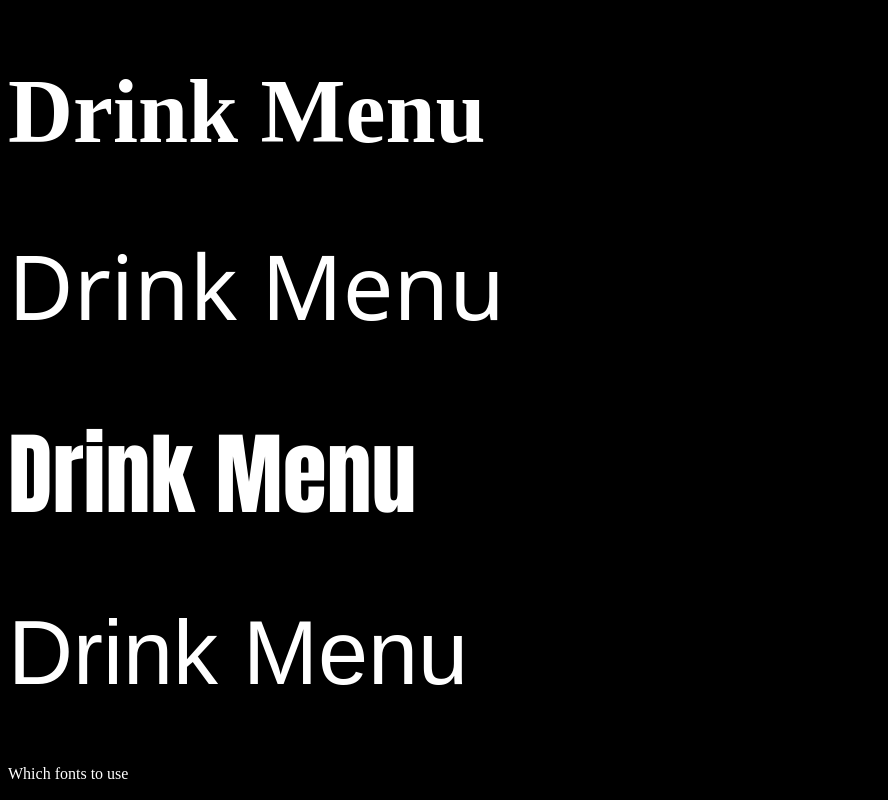
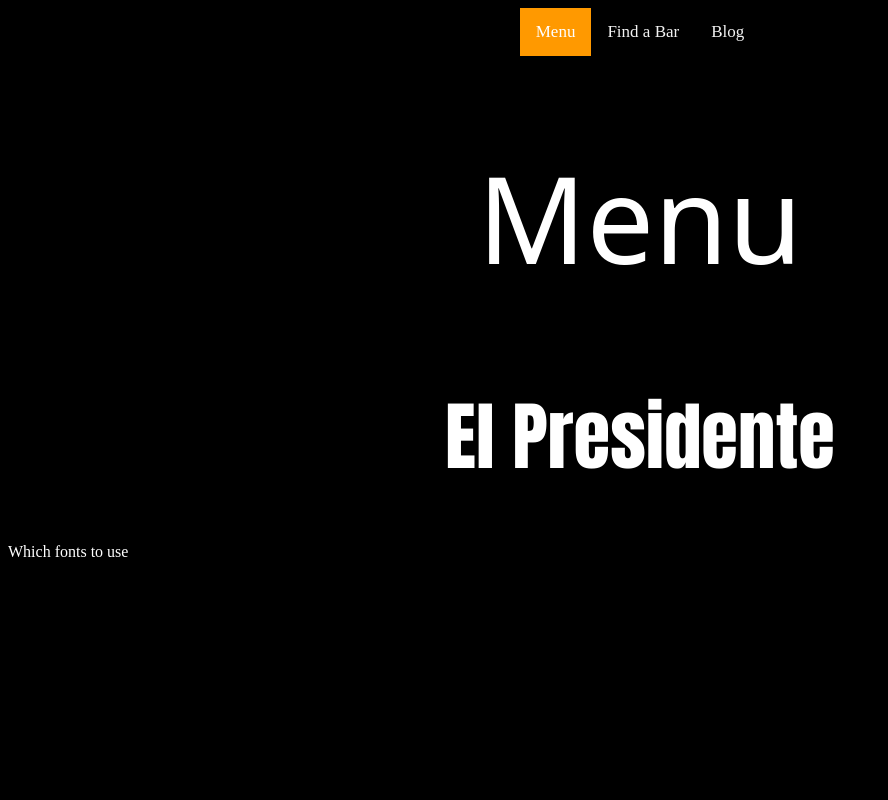
Before and after one commit to sema0539/House-website, a plain HTML site: page html/main.html in a window 1280 px wide. Shown: the whole page, without its empty margins (0-888 px from the left). Drawn offline with Linux system fonts and the light colour scheme; a web font is replaced by a local one.

Commit message:
added nav bar

```diff
--- a/css/home.css
+++ b/css/home.css
@@ -11,28 +11,60 @@ p{
 
 h1{
     color: white;
-    font-size: 90px;
-}
-
-h1.fire-guerrilla{
-    font-family: "Protest Guerrilla", sans-serif;
-    font-weight: 400;
-    font: normal;
 }
 
 h1.anton-regular {
+    display: flex;
+    justify-content: center;
+    align-items: center;
     font-family: "Anton", sans-serif;
     font-weight: 400;
+    font-size: 75px;
     font-style: normal;
     color: white;
 }
 
 h1.honk {
+  display: flex;
+  justify-content: center;
+  align-items: center;
   font-family: "Honk", system-ui;
   font-optical-sizing: auto;
   font-weight: 400;
+  font-size: 120px;
   font-style: normal;
   font-variation-settings:
     "MORF" 15,
     "SHLN" 50;
 }
+
+/* Add a black background color to the top navigation */
+.topnav {
+    display: flex;
+    flex-direction: row;
+    justify-content: center;
+    align-items: center;
+    overflow: hidden;
+  }
+
+  /* Style the links inside the navigation bar */
+  .topnav a {
+    position: relative;
+    color: #f2f2f2;
+    text-align: center;
+    padding: 14px 16px;
+    text-decoration: none;
+    font-size: 17px;
+  }
+
+  /* Change the color of links on hover */
+  .topnav a:hover {
+    background-color: #ddd;
+    color: black;
+  }
+
+  /* Add a color to the active/current link */
+  .topnav a.active {
+    background-color: #ff9900;
+    color: white;
+  }
--- a/html/main.html
+++ b/html/main.html
@@ -10,10 +10,15 @@
         <link rel="stylesheet" href="../css/home.css">
     </head>
     <body>
-        <h1>Drink Menu</h1>
-        <h1 class="honk">Drink Menu</h1>
-        <h1 class="anton-regular">Drink Menu</h1>
-        <h1 class="fire-guerrilla">Drink Menu</h1>
-        <p>Which fonts to use</p>
+        <nav class="topnav">
+            <a class="active" href="#home">Menu</a>
+            <a href="#bar">Find a Bar</a>
+            <a href="#blog">Blog</a>
+        </nav>
+        <div class="flex-container">
+            <h1 class="honk">Menu</h1>
+            <h1 class="anton-regular">El Presidente</h1>
+            <p>Which fonts to use</p>
+        </div>
     </body>
 </html>
```
